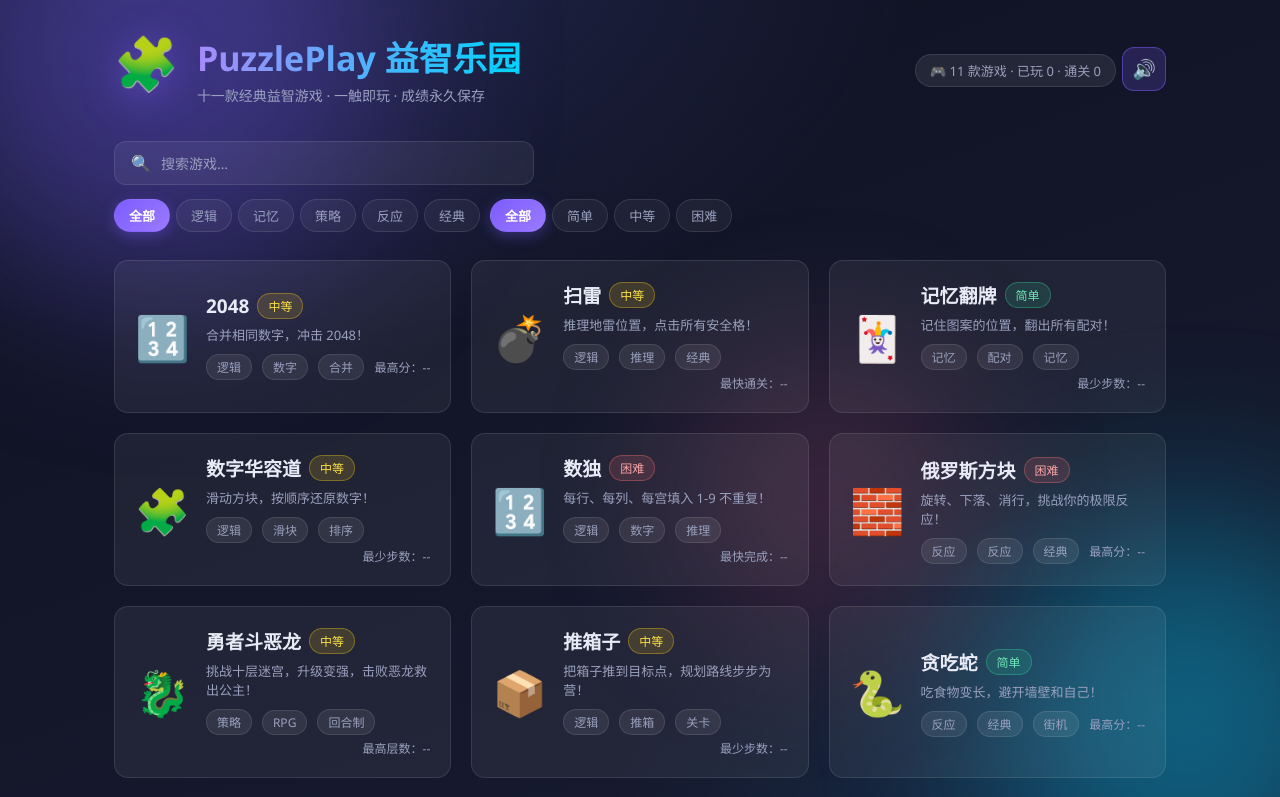
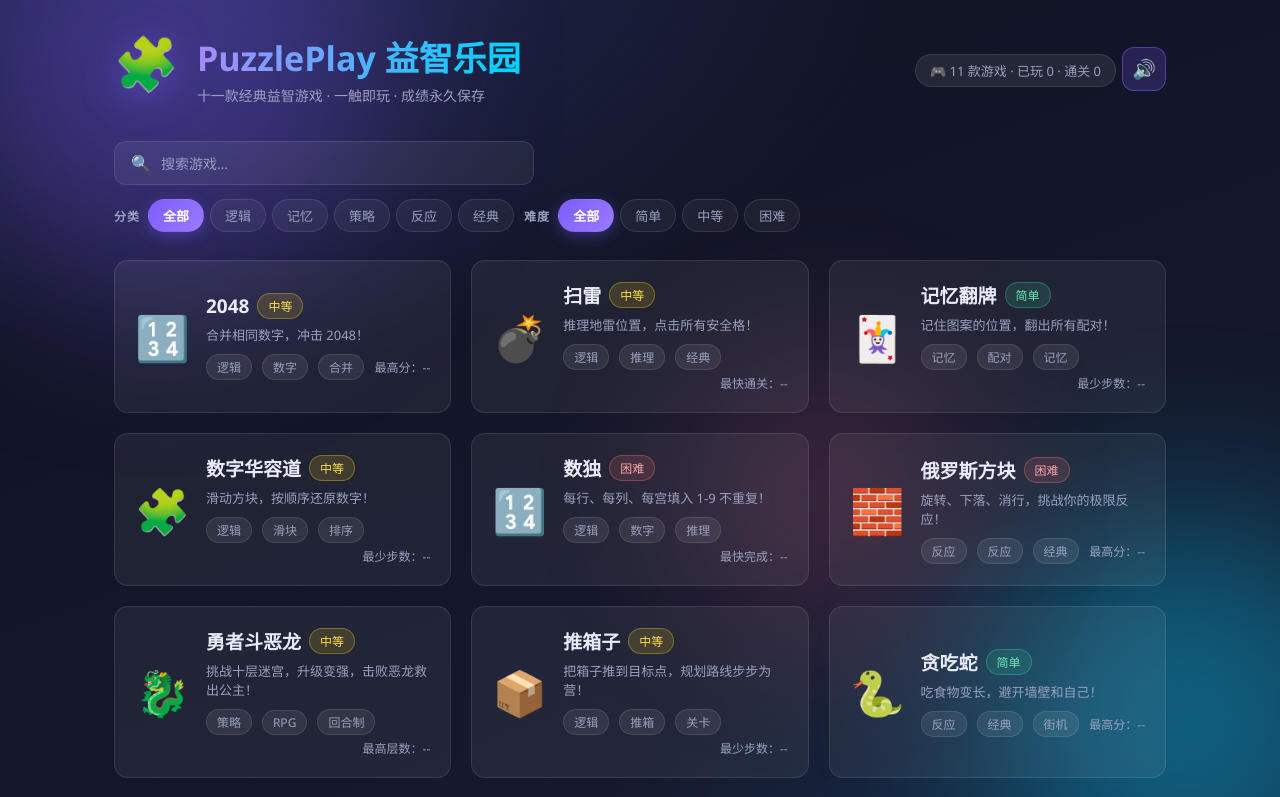
Before and after one commit to EKD5-dg/ai-puzzle-play, a React (Vite) app: page / in a window 1280 px wide. Shown: the top 797 px of the page. Built offline with nearby package versions, Linux system fonts and the light colour scheme.

Commit message:
fix(lobby): 筛选栏分组标签，区分分类与难度的全部按钮

```diff
--- a/src/App.tsx
+++ b/src/App.tsx
@@ -148,6 +148,7 @@ export default function App() {
             </div>
             <div className="filter-row">
               <div className="filter-group">
+                <span className="filter-label">分类</span>
                 {CATEGORIES.map((c) => (
                   <button
                     key={c}
@@ -159,6 +160,7 @@ export default function App() {
                 ))}
               </div>
               <div className="filter-group">
+                <span className="filter-label">难度</span>
                 {DIFFICULTIES.map((d) => (
                   <button
                     key={d}
--- a/src/index.css
+++ b/src/index.css
@@ -1011,6 +1011,16 @@ code {
   display: flex;
   flex-wrap: wrap;
   gap: 6px;
+  align-items: center;
+}
+
+.filter-label {
+  font-size: 12px;
+  color: var(--text-dim);
+  font-weight: 700;
+  letter-spacing: 1px;
+  margin-right: 2px;
+  user-select: none;
 }
 
 .filter-chip {
```
